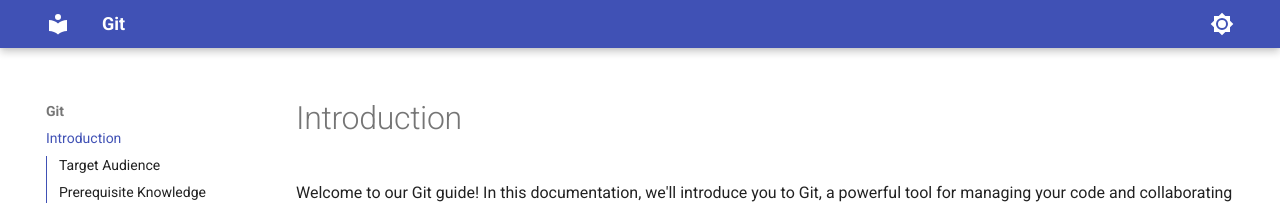
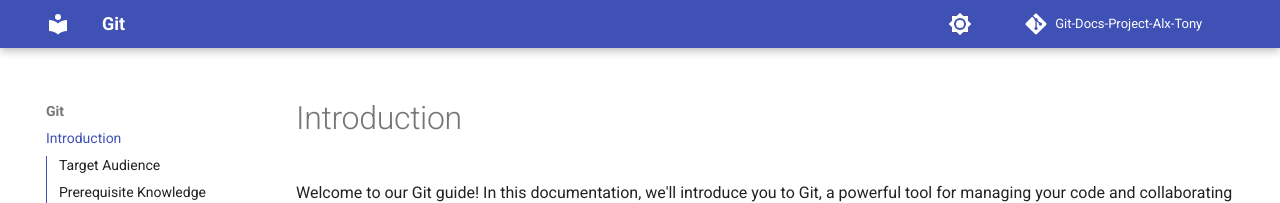
Before and after one commit to npaik/Comm-Docs-Project-Alx-Tony, an MkDocs documentation site: the page built from docs/index.md, in a window 1280 px wide. Shown: the top 203 px of the page. Built offline with MkDocs 1.6.1 and Material for MkDocs 9.7.7, drawn with Linux system fonts in a browser that asks for light colours; comment, search, counter and statistics services are not loaded.

Commit message:
add github repo link

```diff
--- a/mkdocs.yml
+++ b/mkdocs.yml
@@ -30,6 +30,10 @@ nav:
   - Git Branching: git-branching.md
   - Troubleshooting: troubleshooting.md
   - Glossary: glossary.md
+
+repo_url: https://github.com/npaik/Comm-Docs-Project-Alx-Tony
+
+repo_name: Git-Docs-Project-Alx-Tony
 
 theme:
   name: material
```
